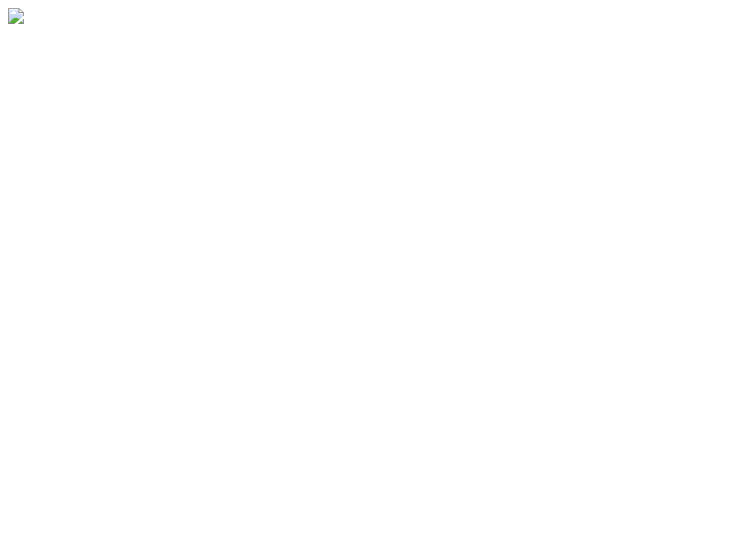
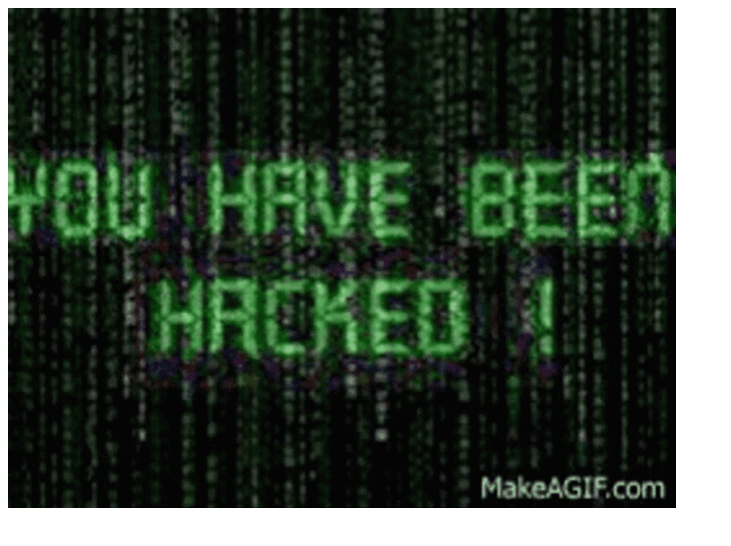
Before and after one commit to muhammedabdelkader/Prank, a plain HTML site: page index.html in a window 1280 px wide. Shown: the whole page, without its empty margins (0-731 px from the left). Drawn offline with Linux system fonts and the light colour scheme.

Commit message:
Update index.html

```diff
--- a/index.html
+++ b/index.html
@@ -1,5 +1,5 @@
 <html>
 <body>
-  <img src="ad.gih"/>
+  <img src="ad.gif"/>
   </body>
 </html>
```
